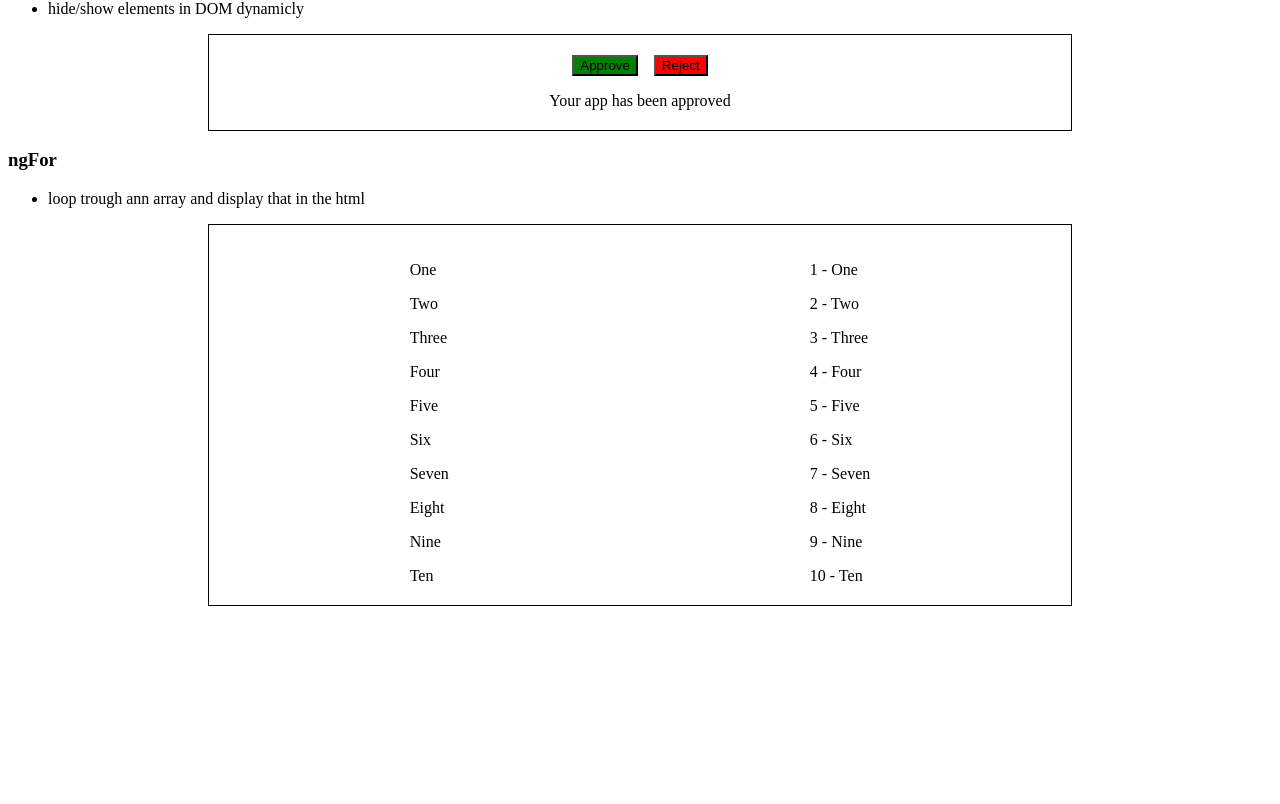
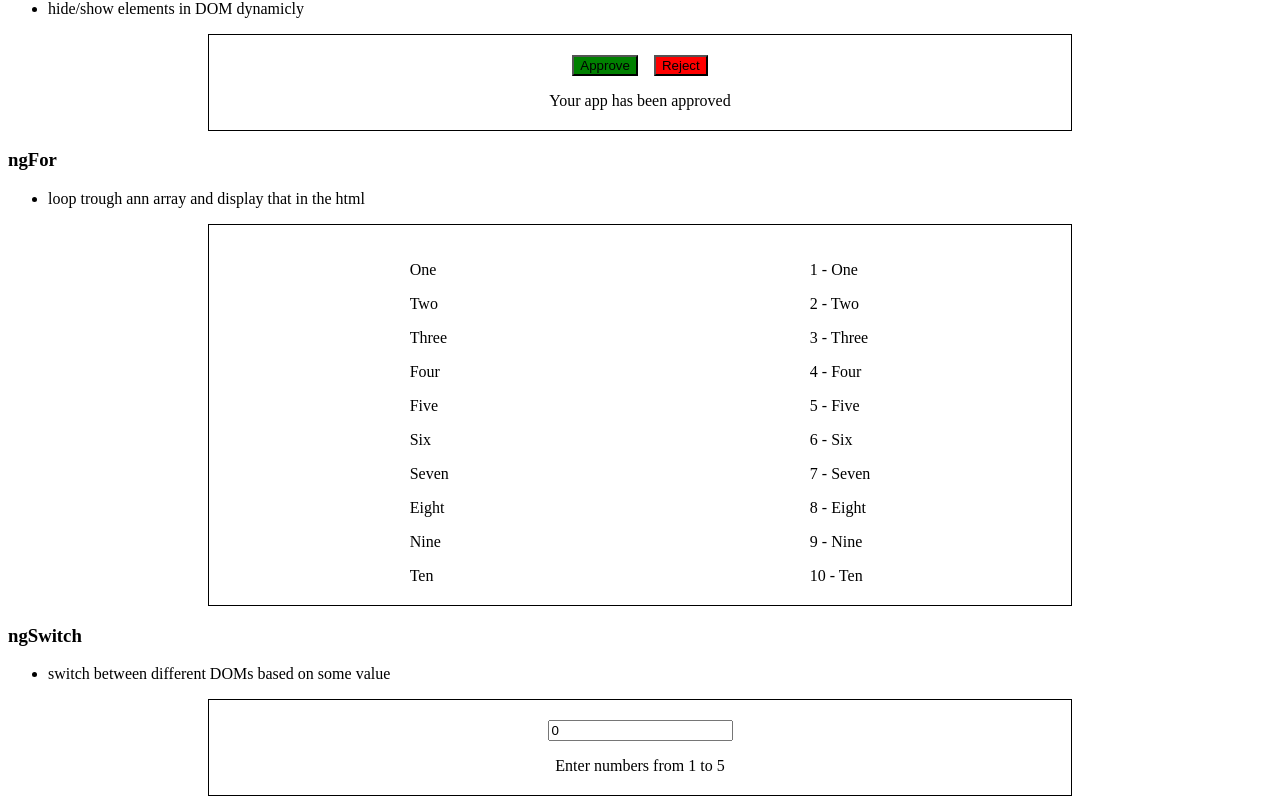
Before and after one commit to nkunic/angular-z2h-example-structural-directives, an Angular app: page / in a window 1280 px wide. Shown: the part 350-1154 px from the top of the page. Before the commit the page ends 964 px from the top, so only its background shows below. Built offline with nearby package versions, Linux system fonts and the light colour scheme.

Commit message:
2 files modified

```diff
--- a/src/app/app.component.html
+++ b/src/app/app.component.html
@@ -56,3 +56,23 @@
     </div>
   </div>
 </div>
+
+<h3>ngSwitch</h3>
+<ul>
+  <li>switch between different DOMs based on some value</li>
+</ul>
+
+<div class="example">
+  <div class="box vertical">
+    <input type="number" name="luckyNumber" [(ngModel)]="luckyNumber" />
+
+    <div [ngSwitch]="luckyNumber">
+      <p *ngSwitchCase="1">Strong</p>
+      <p *ngSwitchCase="2">Weak</p>
+      <p *ngSwitchCase="3">Intelligent</p>
+      <p *ngSwitchCase="4">Fool</p>
+      <p *ngSwitchCase="5">Brave</p>
+      <p *ngSwitchDefault>Enter numbers from 1 to 5</p>
+    </div>
+  </div>
+</div>
--- a/src/app/app.component.ts
+++ b/src/app/app.component.ts
@@ -26,4 +26,9 @@ export class AppComponent {
     'Nine',
     'Ten',
   ];
+
+  // ngSwitch
+  luckyNumber = 0;
+
+
 }
```
